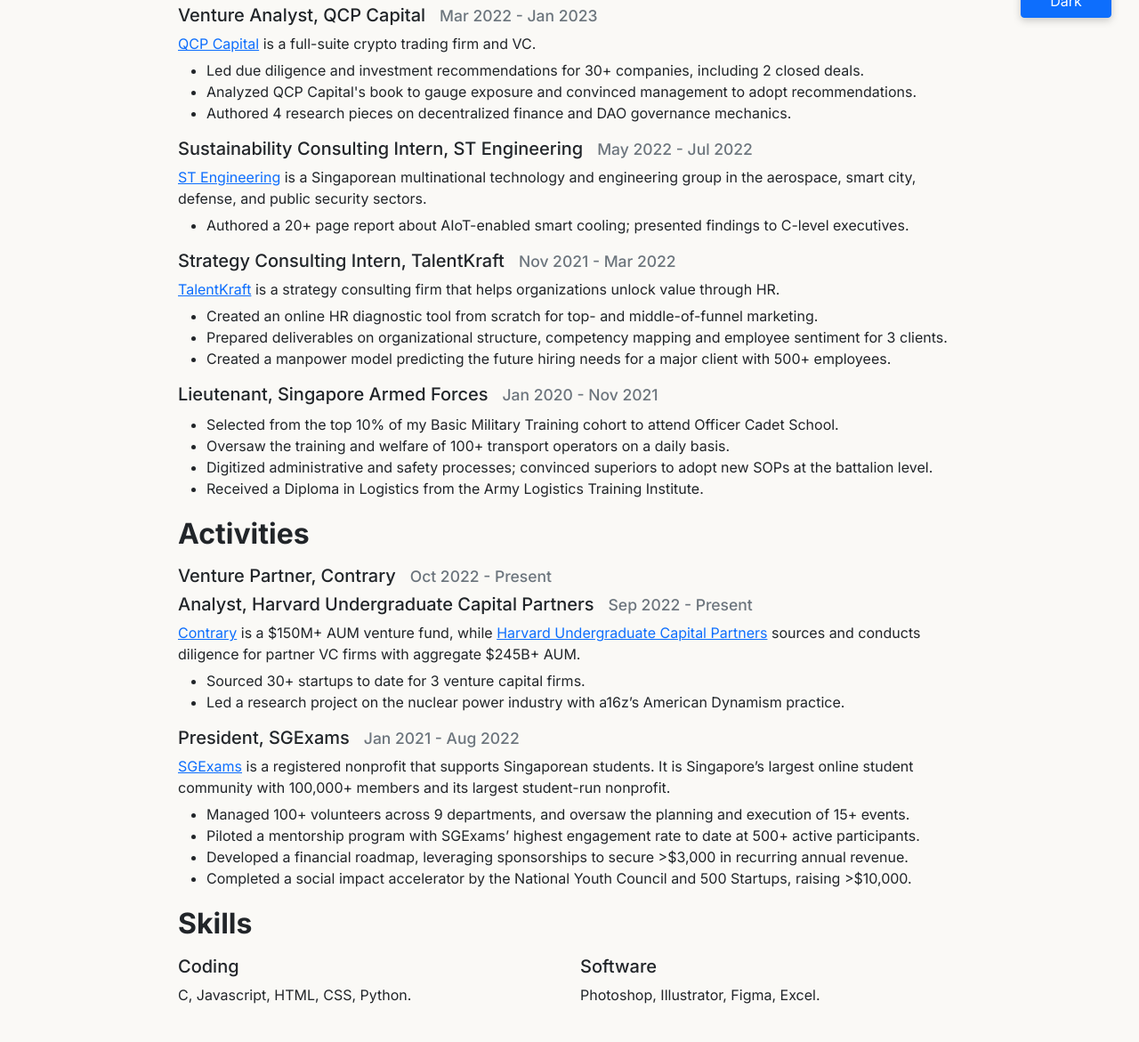
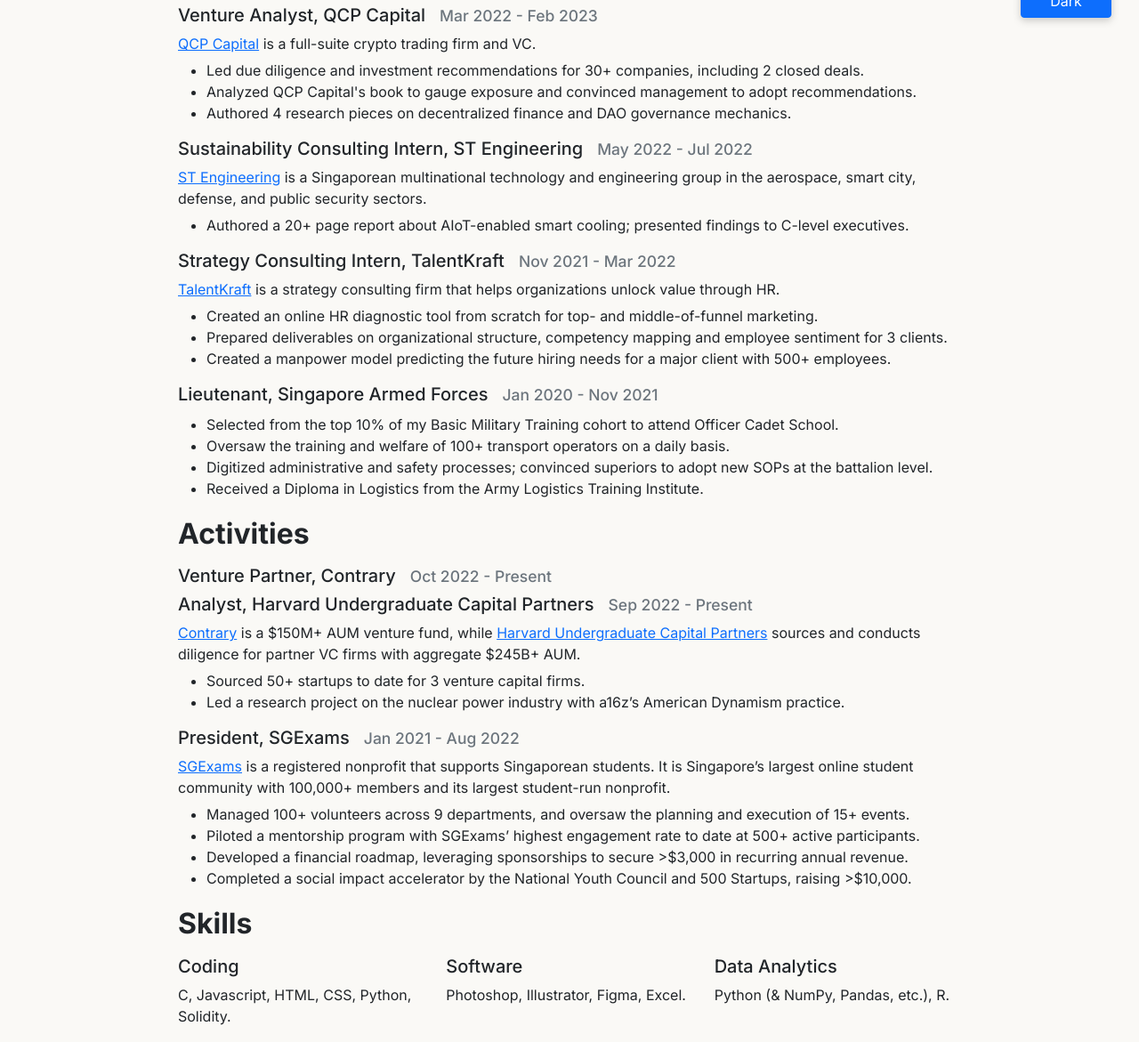
Before and after one commit to ethanctan/ethanctan.github.io, a website built with Vite: page resume.html in a window 1280 px wide. Shown: the part 749-1920 px from the top of the page at 89% size. Built offline with nearby package versions, Linux system fonts and the light colour scheme; a web font is replaced by a local one.

Commit message:
Updated resume

```diff
--- a/resume.html
+++ b/resume.html
@@ -65,7 +65,7 @@
 			<div>
 				<h2 class="pb-2 pt-1">Experience</h2>
 
-				<h5>Venture Analyst, QCP Capital &nbsp; <small class="text-muted">Mar 2022 - Jan 2023</small></h5>
+				<h5>Venture Analyst, QCP Capital &nbsp; <small class="text-muted">Mar 2022 - Feb 2023</small></h5>
 				<p><a href="http://qcp.capital">QCP Capital</a> is a full-suite crypto trading firm and VC.</p>
 				<ul>
 				<li>Led due diligence and investment recommendations for 30+ companies, including 2 closed deals.</li>
@@ -106,7 +106,7 @@
 
 				<p><a href="https://contrary.com">Contrary</a> is a $150M+ AUM venture fund, while <a href="https://www.harvardcap.org">Harvard Undergraduate Capital Partners</a> sources and conducts diligence for partner VC firms with aggregate $245B+ AUM.</p>
 				<ul>
-				<li>Sourced 30+ startups to date for 3 venture capital firms.</li>
+				<li>Sourced 50+ startups to date for 3 venture capital firms.</li>
 				<li>Led a research project on the nuclear power industry with a16z’s American Dynamism practice.</li>
 				</ul>
 
@@ -129,7 +129,7 @@
 					<div class="col-md col-sm">
 						<h5>Coding</h5>
 						<p>
-							C, Javascript, HTML, CSS, Python.
+							C, Javascript, HTML, CSS, Python, Solidity.
 						</p>
 					</div>
 
@@ -137,6 +137,13 @@
 						<h5>Software</h5>
 						<p>
 							Photoshop, Illustrator, Figma, Excel.
+						</p>
+					</div>
+
+					<div class="col-md col-sm">
+						<h5>Data Analytics</h5>
+						<p>
+							Python (& NumPy, Pandas, etc.), R.
 						</p>
 					</div>
 
```
